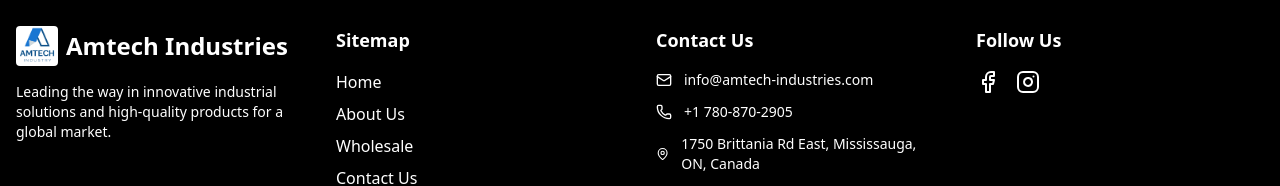
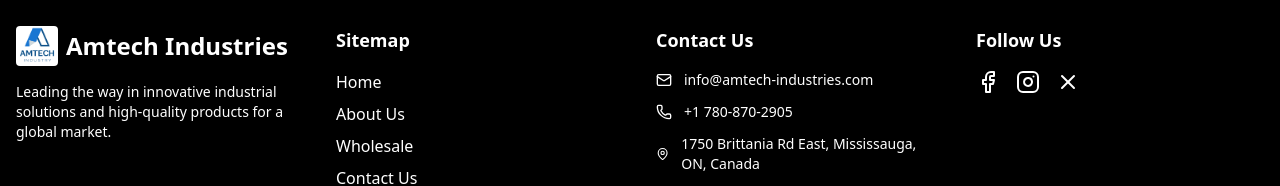
Before and after one commit to Shubham-juris/Amtech-Industriess, a React (Vite) app: page / in a window 1280 px wide. Shown: the part 3706-3892 px from the top of the page. Built offline with nearby package versions, Linux system fonts and the light colour scheme.

Commit message:
Update Footer.jsx

```diff
--- a/src/common/Footer.jsx
+++ b/src/common/Footer.jsx
@@ -6,6 +6,7 @@
   MapPin,
   Facebook,
   Instagram,
+  X,
 } from "lucide-react";
 import logo from "../assets/navbar/logo.png"
 
@@ -101,19 +102,25 @@
             <h3 className="text-lg font-semibold mb-4">Follow Us</h3>
             <div className="flex space-x-4">
               <a
-                href="#"
+                href="https://www.facebook.com/Amtechindustries/"
                 className="text-muted-foreground hover:text-primary-foreground transition-colors"
               >
                 <Facebook className="h-6 w-6" />
               </a>
 
               <a
-                href="#"
+                href="https://www.instagram.com/amtechindustries21/"
                 className="text-muted-foreground hover:text-primary-foreground transition-colors"
               >
                 <Instagram className="h-6 w-6" />
               </a>
-
+             {/* New X Icon Link */}
+              <a
+                href="https://x.com/AmtechIndustry"
+                className="text-muted-foreground hover:text-primary-foreground transition-colors"
+              >
+                <X className="h-6 w-6" />
+              </a>
             </div>
           </div>
         </div>
```
